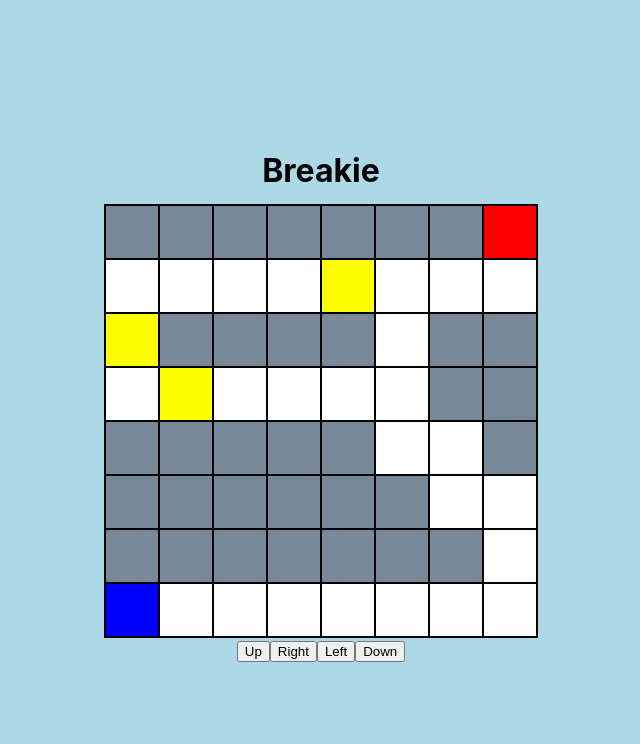
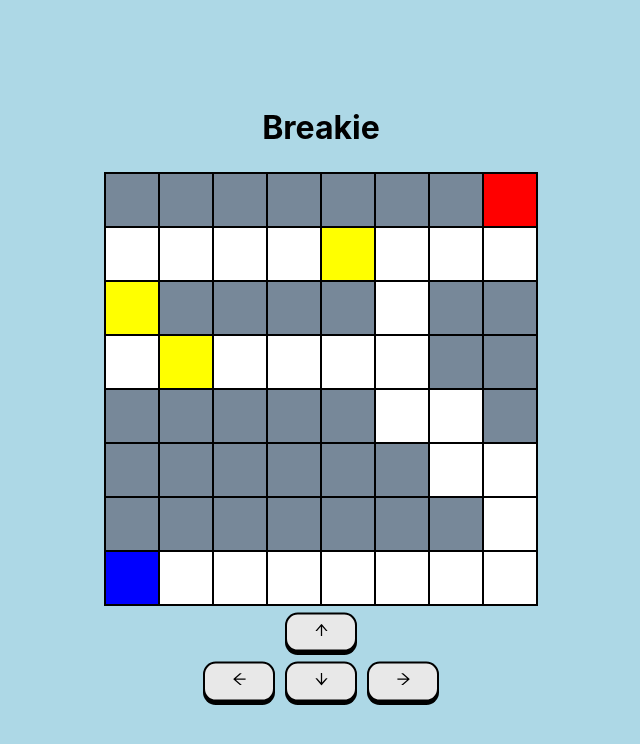
Before and after one commit to si-saaref/react-breakie, a React (Vite) app: page / in a window 1280 px wide. Shown: the top 744 px of the page, without its empty margins (319-959 px from the left). Built offline with nearby package versions, Linux system fonts and the light colour scheme.

Commit message:
style: button arrow

```diff
--- a/package.json
+++ b/package.json
@@ -10,7 +10,8 @@
   },
   "dependencies": {
     "react": "^18.2.0",
-    "react-dom": "^18.2.0"
+    "react-dom": "^18.2.0",
+    "react-icons": "^4.7.1"
   },
   "devDependencies": {
     "@types/react": "^18.0.26",
--- /dev/null
+++ b/src/components/UI/atoms/Button/btn-flip.css
@@ -0,0 +1,48 @@
+.scene {
+	width: 10em;
+	justify-content: center;
+	align-items: center;
+}
+
+.cube {
+	position: relative;
+	color: #ccc;
+	cursor: pointer;
+	font-family: 'Roboto', sans-serif;
+	transition: all 0.85s cubic-bezier(0.17, 0.67, 0.14, 0.93);
+	transform-style: preserve-3d;
+	transform-origin: 100% 50%;
+	width: 10em;
+	height: 4em;
+}
+
+.cube:hover {
+	transform: rotateX(-90deg);
+}
+
+.button {
+	box-sizing: border-box;
+	position: absolute;
+	display: flex;
+	justify-content: center;
+	height: 4em;
+	width: 10em;
+	text-align: center;
+	text-transform: uppercase;
+	padding-top: 1.5em;
+	font-weight: bold;
+}
+
+.btn-secondary {
+	background: wheat;
+	color: #222229;
+	transform: rotateX(90deg) translate3d(0, 0, 2em);
+	box-shadow: inset 0 0 0 5px #fff;
+}
+
+.btn-primary {
+	background: #222229;
+	color: #fff;
+	box-shadow: inset 0 0 0 5px #fff;
+	transform: translate3d(0, 0, 2em);
+}
--- a/src/components/UI/atoms/Button/index.jsx
+++ b/src/components/UI/atoms/Button/index.jsx
@@ -1,8 +1,38 @@
+import { useState } from 'react';
+import {
+	AiOutlineArrowDown as ArrowDown,
+	AiOutlineArrowLeft as ArrowLeft,
+	AiOutlineArrowRight as ArrowRight,
+	AiOutlineArrowUp as ArrowUp,
+} from 'react-icons/ai';
+import './style.css';
+
 export default function Button({ children, onClick }) {
+	const [icon] = useState(children.toLowerCase());
+
 	return (
 		<>
 			{/* <Button>{children}</Button> */}
-			<button onClick={onClick}>{children}</button>
+			<button className='button' onClick={onClick}>
+				<span className='button_top'>
+					{icon === 'left' ? (
+						<ArrowLeft />
+					) : icon === 'right' ? (
+						<ArrowRight />
+					) : icon === 'up' ? (
+						<ArrowUp />
+					) : (
+						<ArrowDown />
+					)}
+				</span>
+			</button>
+			{/* <div className='scene'>
+				<div className='cube'>
+					<button className='button btn-primary' onClick={onClick}>
+						{children}
+					</button>
+				</div>
+			</div> */}
 		</>
 	);
 }
--- /dev/null
+++ b/src/components/UI/atoms/Button/style.css
@@ -0,0 +1,35 @@
+button {
+	padding: 0;
+	cursor: pointer;
+	/* Variables */
+	--button_radius: 0.75em;
+	--button_color: #e8e8e8;
+	--button_outline_color: #000000;
+	font-size: 17px;
+	font-weight: bold;
+	border: none;
+	border-radius: var(--button_radius);
+	background: var(--button_outline_color);
+}
+
+.button_top {
+	display: block;
+	box-sizing: border-box;
+	border: 2px solid var(--button_outline_color);
+	border-radius: var(--button_radius);
+	padding: 0.4em 1.5em;
+	background: var(--button_color);
+	color: var(--button_outline_color);
+	transform: translateY(-0.2em);
+	transition: transform 0.1s ease;
+}
+
+button:hover .button_top {
+	/* Pull the button upwards when hovered */
+	transform: translateY(-0.33em);
+}
+
+button:active .button_top {
+	/* Push the button downwards when pressed */
+	transform: translateY(0);
+}
--- a/src/components/UI/organism/Board/index.jsx
+++ b/src/components/UI/organism/Board/index.jsx
@@ -148,9 +148,11 @@ export default function Board({ grid }) {
 				<GridBoard grid={gridLayout} />
 				<div className='button-wrapper'>
 					<Button onClick={goingUp}>Up</Button>
-					<Button onClick={goingRight}>Right</Button>
-					<Button onClick={goingLeft}>Left</Button>
-					<Button onClick={goingDown}>Down</Button>
+					<div className=''>
+						<Button onClick={goingLeft}>Left</Button>
+						<Button onClick={goingDown}>Down</Button>
+						<Button onClick={goingRight}>Right</Button>
+					</div>
 				</div>
 			</div>
 		</>
--- a/src/components/UI/organism/Board/style.css
+++ b/src/components/UI/organism/Board/style.css
@@ -5,4 +5,18 @@
 	flex-direction: column;
 	justify-content: center;
 	align-items: center;
+	gap: 10px;
 }
+
+.button-wrapper {
+	display: flex;
+	flex-direction: column;
+	align-items: center;
+	justify-content: center;
+	gap: 10px;
+}
+
+.button-wrapper div {
+	display: flex;
+	gap: 10px;
+}
```
Also changed, not shown: 1 other file (tests, documents, lock files or other folders).
